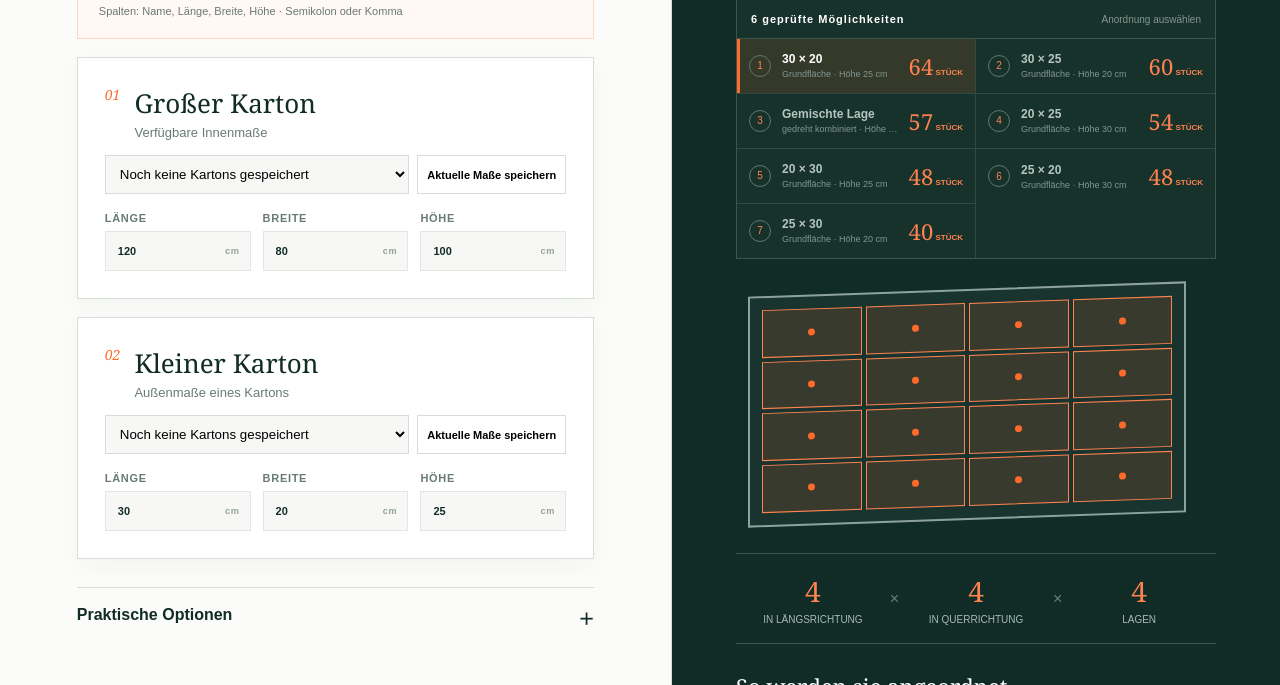
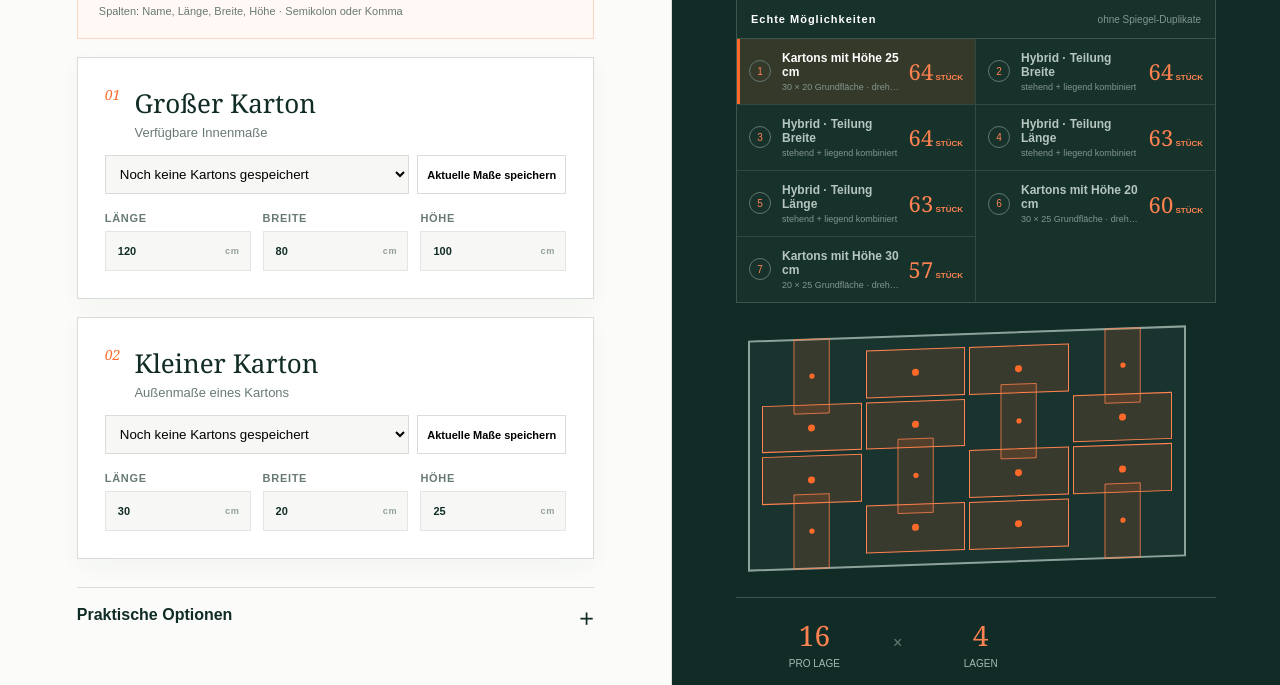
Before and after one commit to sorogoc0-cmd/cartonfit, a plain HTML site: page index.html in a window 1280 px wide. Shown: the part 635-1320 px from the top of the page. Drawn offline with Linux system fonts and the light colour scheme.

Commit message:
Ajouter de vrais plans hybrides sans doublons miroir

```diff
--- a/index.html
+++ b/index.html
@@ -34,9 +34,9 @@
     </section>
     <aside class="result" aria-live="polite">
       <div class="label">AUSGEWÄHLTE ANORDNUNG</div><div class="count"><strong id="count">64</strong><span>kleine<br>Kartons</span></div><div class="warning" id="warning">Durch das angegebene Maximalgewicht begrenzt</div>
-      <div class="orientations"><div class="pickerhead"><span>6 geprüfte Möglichkeiten</span><small>Anordnung auswählen</small></div><div class="orientationlist" id="orientationList"></div></div>
+      <div class="orientations"><div class="pickerhead"><span>Echte Möglichkeiten</span><small>ohne Spiegel-Duplikate</small></div><div class="orientationlist" id="orientationList"></div></div>
       <div class="diagram"><div class="grid" id="grid"></div></div>
-      <div class="formula"><div><b id="cols">4</b><span>in Längsrichtung</span></div><em>×</em><div><b id="rows">4</b><span>in Querrichtung</span></div><em>×</em><div><b id="layers">4</b><span>Lagen</span></div></div>
+      <div class="formula" id="formula"></div>
       <div class="instructions"><h3>So werden sie angeordnet</h3><ol><li><span>1</span><p id="step1"></p></li><li><span>2</span><p id="step2"></p></li><li><span>3</span><p id="step3"></p></li></ol></div><p class="note">Berechnung in einem geraden Raster, ohne Verformung oder Ineinanderstellen der Kartons.</p>
     </aside>
   </main>
@@ -47,9 +47,11 @@
     function mount(){outer.innerHTML=["ol","ow","oh"].map(k=>field(k,"unit")).join("");inner.innerHTML=["il","iw","ih"].map(k=>field(k,"unit")).join("");options.innerHTML=field("gap","unit")+field("max","kg")+field("weight","kg");bind();renderCatalog()}
     function bind(){document.querySelectorAll("input[data-key]").forEach(el=>el.oninput=()=>{state[el.dataset.key]=Math.max(0,Number(el.value));calc()})}
     function mix(L,W,a,b){let best={count:0,plan:""};[[L,W,false],[W,L,true]].forEach(([len,wid,turn])=>{for(let s=0;s<=Math.floor(wid/b);s++){let other=Math.floor((wid-s*b)/a),n=s*Math.floor(len/a)+other*Math.floor(len/b);if(n>best.count)best={count:n,plan:`${s} Streifen mit ${a} × ${b} und ${other} Streifen gedreht${turn?" entlang der Breite":" entlang der Länge"}`}}});return best}
-    function calc(){selected=0;const O=[state.ol-state.gap*2,state.ow-state.gap*2,state.oh-state.gap*2].map(v=>Math.max(0,v)),I=[state.il,state.iw,state.ih],p=[[0,1,2],[0,2,1],[1,0,2],[1,2,0],[2,0,1],[2,1,0]],limit=state.max&&state.weight?Math.floor(state.max/state.weight):Infinity,straight=p.map(a=>{let c=I[a[0]]?Math.floor(O[0]/I[a[0]]):0,r=I[a[1]]?Math.floor(O[1]/I[a[1]]):0,l=I[a[2]]?Math.floor(O[2]/I[a[2]]):0,n=c*r*l;return{c,r,l,n,total:Math.min(n,limit),x:I[a[0]],y:I[a[1]],z:I[a[2]]}}),verticals=[[I[0],I[1],I[2]],[I[0],I[2],I[1]],[I[1],I[2],I[0]]],mixed=verticals.map(([x,y,z])=>{let m=mix(O[0],O[1],x,y),l=z?Math.floor(O[2]/z):0,n=m.count*l;return{x,y,z,c:0,r:0,l,n,total:Math.min(n,limit),mixed:true,layer:m.count,plan:m.plan}}).filter(o=>o.n>Math.max(...straight.filter(s=>s.z===o.z).map(s=>s.n),-1));ranked=[...straight,...mixed].sort((a,b)=>b.total-a.total);renderOptions();renderActive()}
-    function renderOptions(){orientationList.innerHTML=ranked.map((o,i)=>`<button class="${i===selected?'selected':''}" data-orientation="${i}" aria-pressed="${i===selected}"><span class="orank">${i+1}</span><span class="oface"><b>${o.mixed?'Gemischte Lage':`${o.x} × ${o.y}`}</b><small>${o.mixed?'gedreht kombiniert · ': 'Grundfläche · '}Höhe ${o.z} ${unit}</small></span><strong>${o.total}<small> Stück</small></strong></button>`).join("");orientationList.querySelectorAll("button").forEach(b=>b.onclick=()=>{selected=Number(b.dataset.orientation);renderOptions();renderActive()})}
-    function renderActive(){const best=ranked[selected]||ranked[0],total=best.total,cap=best.mixed?best.layer:best.c*best.r,full=cap?Math.floor(total/cap):0,rem=cap?total%cap:0;count.textContent=total;cols.textContent=best.mixed?best.layer:best.c;rows.textContent=best.mixed?"×":best.r;layers.textContent=best.l;warning.style.display=total<best.n?"inline-block":"none";let vc=Math.min(best.c||Math.ceil(Math.sqrt(cap)),10),vr=Math.min(best.r||Math.ceil(cap/Math.max(1,vc)),7);grid.style.gridTemplateColumns=`repeat(${Math.max(1,vc)},1fr)`;grid.innerHTML=Array.from({length:Math.max(1,vc*vr)},(_,i)=>`<span class="cell" style="${best.mixed&&i%3===0?'transform:rotate(90deg) scale(.75)':''}"><i></i></span>`).join("");step1.innerHTML=best.mixed?`Legen Sie eine gemischte Lage: <b>${best.plan}</b>.`:`Stellen Sie jeden Karton mit der Fläche <b>${best.x} × ${best.y} ${unit}</b> nach unten.`;step2.innerHTML=best.mixed?`Eine vollständige Lage enthält <b>${best.layer} Kartons</b>.`:`Bilden Sie Reihen mit <b>${best.c}</b> Kartons und legen Sie <b>${best.r} Reihen</b> pro Lage.`;step3.innerHTML=`Stapeln Sie <b>${Math.min(full,best.l)} Lagen</b>${rem?` und legen Sie ${rem} weitere Kartons auf die letzte Lage.`:"."}`}
+    function pack(L,W,H,[x,y,z]){let m=mix(L,W,x,y),layers=z?Math.floor(H/z):0;return{count:m.count*layers,layer:m.count,layers,plan:m.plan}}
+    function points(limit,dims){let s=new Set;dims.forEach(d=>{for(let n=1;d>0&&n*d<limit&&n<100;n++){s.add(n*d);s.add(limit-n*d)}});return[...s].filter(x=>x>0&&x<limit)}
+    function calc(){selected=0;const O=[state.ol-state.gap*2,state.ow-state.gap*2,state.oh-state.gap*2].map(v=>Math.max(0,v)),I=[state.il,state.iw,state.ih],limit=state.max&&state.weight?Math.floor(state.max/state.weight):Infinity,V=[[I[0],I[1],I[2]],[I[0],I[2],I[1]],[I[1],I[2],I[0]]],families=V.map(v=>{let p=pack(...O,v);return{x:v[0],y:v[1],z:v[2],l:p.layers,n:p.count,total:Math.min(p.count,limit),layer:p.layer,plan:p.plan,label:`Kartons mit Höhe ${v[2]} ${unit}`}}),hybrids=[],axes=[['Länge',O[0],s=>[[s,O[1],O[2]],[O[0]-s,O[1],O[2]]]],['Breite',O[1],s=>[[O[0],s,O[2]],[O[0],O[1]-s,O[2]]]],['Höhe',O[2],s=>[[O[0],O[1],s],[O[0],O[1],O[2]-s]]]];axes.forEach(([name,lim,regions])=>points(lim,I).forEach(s=>V.forEach((a,ai)=>V.forEach((b,bi)=>{if(ai===bi)return;let [r1,r2]=regions(s),p1=pack(...r1,a),p2=pack(...r2,b),n=p1.count+p2.count;hybrids.push({x:a[0],y:a[1],z:a[2],l:0,n,total:Math.min(n,limit),layer:0,mixed:true,hybrid:true,zones:[p1.count,p2.count],label:`Hybrid · Teilung ${name}`,plan:`Zone 1 (${s} ${unit} ${name}): Höhe ${a[2]} ${unit}, ${p1.plan}`,second:`Zone 2 (${lim-s} ${unit}): Höhe ${b[2]} ${unit}, ${p2.plan}`})}))));let best=hybrids.sort((a,b)=>b.total-a.total).filter((o,i,a)=>a.findIndex(x=>x.label===o.label&&x.zones.join('|')===o.zones.join('|'))===i).slice(0,4);ranked=[...families,...best].sort((a,b)=>b.total-a.total);renderOptions();renderActive()}
+    function renderOptions(){orientationList.innerHTML=ranked.map((o,i)=>`<button class="${i===selected?'selected':''}" data-orientation="${i}" aria-pressed="${i===selected}"><span class="orank">${i+1}</span><span class="oface"><b>${o.label}</b><small>${o.hybrid?'stehend + liegend kombiniert':`${o.x} × ${o.y} Grundfläche · drehbar`}</small></span><strong>${o.total}<small> Stück</small></strong></button>`).join("");orientationList.querySelectorAll("button").forEach(b=>b.onclick=()=>{selected=Number(b.dataset.orientation);renderOptions();renderActive()})}
+    function renderActive(){const best=ranked[selected]||ranked[0],total=best.total,cap=best.hybrid?0:best.layer,full=cap?Math.floor(total/cap):0,rem=cap?total%cap:0;count.textContent=total;warning.style.display=total<best.n?"inline-block":"none";let vc=Math.min(Math.ceil(Math.sqrt(cap||total)),10),vr=Math.min(Math.ceil((cap||total)/Math.max(1,vc)),7);grid.style.gridTemplateColumns=`repeat(${Math.max(1,vc)},1fr)`;grid.innerHTML=Array.from({length:Math.max(1,vc*vr)},(_,i)=>`<span class="cell" style="${i%3===0?'transform:rotate(90deg) scale(.75)':''}"><i></i></span>`).join("");if(best.hybrid){formula.innerHTML=`<div><b>${best.zones[0]}</b><span>Zone 1</span></div><em>+</em><div><b>${best.zones[1]}</b><span>Zone 2</span></div>`;step1.innerHTML=`<b>${best.plan}</b>.`;step2.innerHTML=`<b>${best.second}</b>.`;step3.innerHTML='Die beiden Zonen vollständig füllen. So werden stehende und liegende Kartons kombiniert.'}else{formula.innerHTML=`<div><b>${best.layer}</b><span>pro Lage</span></div><em>×</em><div><b>${best.l}</b><span>Lagen</span></div>`;step1.innerHTML=`Grundfläche <b>${best.x} × ${best.y} ${unit}</b>; innerhalb der Lage um 90° drehen.`;step2.innerHTML=`<b>${best.plan}</b>. Eine Lage enthält <b>${best.layer} Kartons</b>.`;step3.innerHTML=`Stapeln Sie <b>${Math.min(full,best.l)} Lagen</b>${rem?` und legen Sie ${rem} weitere Kartons auf die letzte Lage.`:"."}`}}
     function renderCatalog(){let html=`<option value="">${catalog.length?'Gespeicherten Karton auswählen…':'Noch keine Kartons gespeichert'}</option>`+catalog.map(b=>`<option value="${b.id}">${b.name} — ${b.l} × ${b.w} × ${b.h} ${unit}</option>`).join("");outerSelect.innerHTML=innerSelect.innerHTML=html;outerSelect.onchange=()=>choose(outerSelect.value,"o");innerSelect.onchange=()=>choose(innerSelect.value,"i")}
     function choose(id,p){let b=catalog.find(x=>x.id===id);if(!b)return;state[p+'l']=b.l;state[p+'w']=b.w;state[p+'h']=b.h;mount();calc()}
     document.querySelectorAll('[data-save]').forEach(btn=>btn.onclick=()=>{let p=btn.dataset.save==='outer'?'o':'i',name=prompt('Name des Kartons:');if(!name)return;catalog.push({id:String(Date.now()),name,l:state[p+'l'],w:state[p+'w'],h:state[p+'h']});localStorage.setItem('cartonfit-catalog',JSON.stringify(catalog));renderCatalog()});
```
